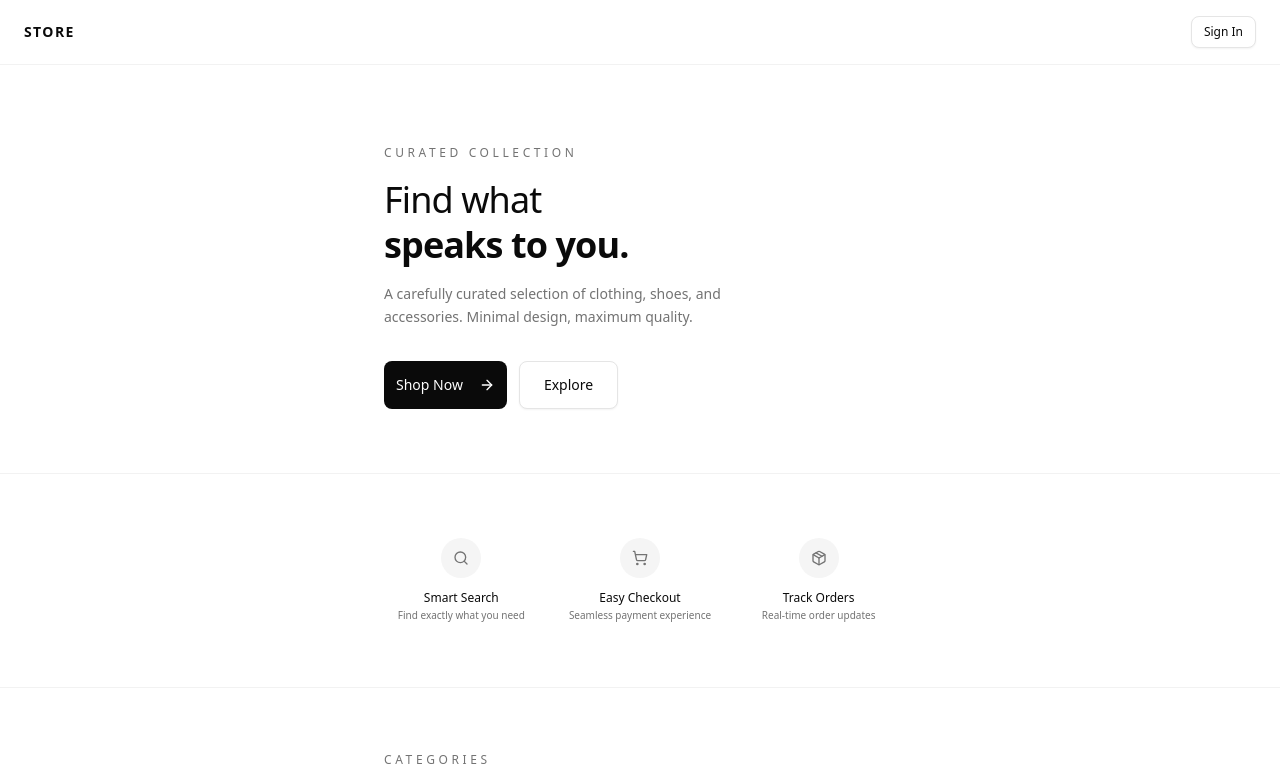
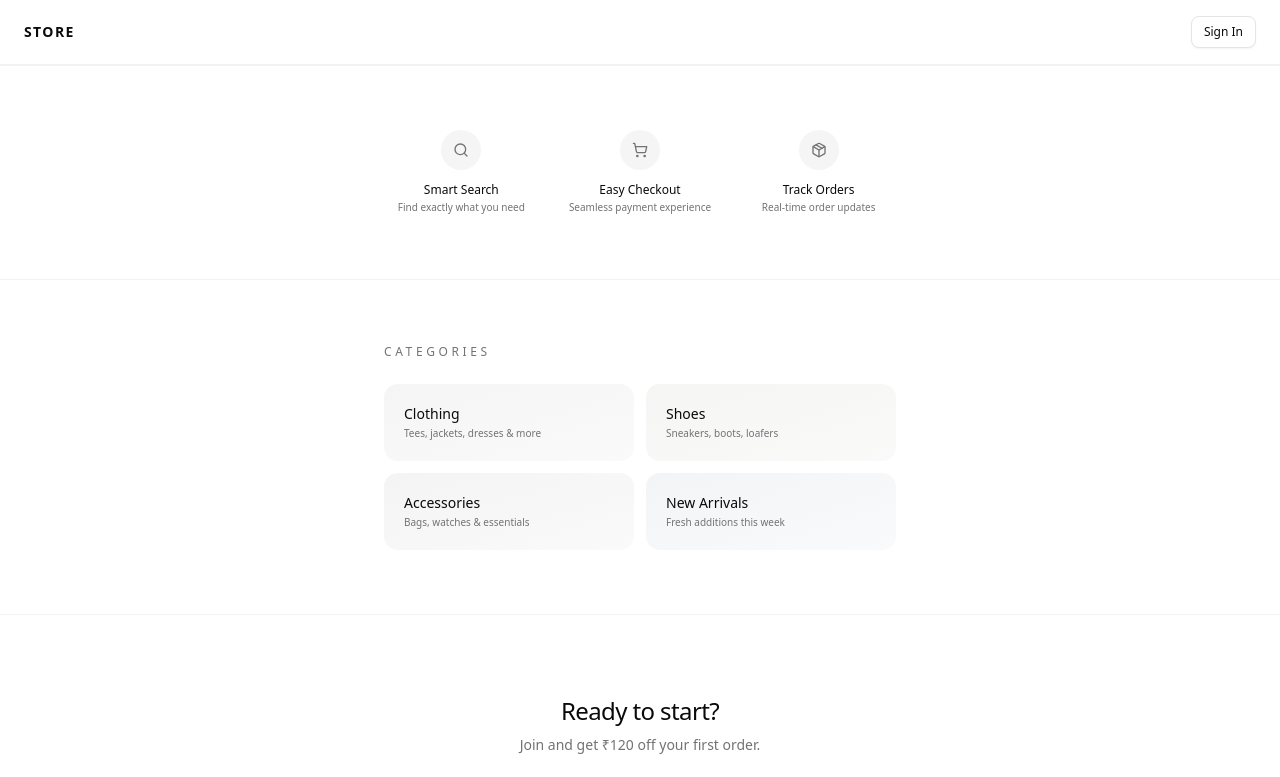
Before and after one commit to asimthandar/magical-toy-store1, a React (Vite) app: page / in a window 1280 px wide. Shown: the top 777 px of the page. Built offline with nearby package versions, Linux system fonts and the light colour scheme; no server answers; what @convex-dev/auth would draw is missing.

Commit message:
Freebuff: Selected node: {name (selector: section.px-6.pt-20.pb-16)

```diff
--- a/src/pages/Landing.tsx
+++ b/src/pages/Landing.tsx
@@ -27,52 +27,6 @@ export default function Landing() {
           Sign In
         </Button>
       </nav>
-
-      {/* Hero */}
-      <section className="px-6 pt-20 pb-16">
-        <div className="max-w-lg mx-auto">
-          <motion.div
-            initial={{ opacity: 0, y: 20 }}
-            animate={{ opacity: 1, y: 0 }}
-            transition={{ duration: 0.6, delay: 0.1 }}
-          >
-            <p className="text-xs font-medium uppercase tracking-[0.3em] text-muted-foreground mb-4">
-              Curated Collection
-            </p>
-            <h1 className="text-4xl font-light tracking-tight leading-tight">
-              Find what
-              <br />
-              <span className="font-semibold">speaks to you.</span>
-            </h1>
-            <p className="mt-4 text-sm leading-relaxed text-muted-foreground max-w-sm">
-              A carefully curated selection of clothing, shoes, and accessories.
-              Minimal design, maximum quality.
-            </p>
-          </motion.div>
-
-          <motion.div
-            initial={{ opacity: 0, y: 20 }}
-            animate={{ opacity: 1, y: 0 }}
-            transition={{ duration: 0.6, delay: 0.3 }}
-            className="mt-8 flex gap-3"
-          >
-            <Button
-              onClick={() => navigate("/auth")}
-              className="bg-foreground text-white h-12 px-6"
-            >
-              Shop Now
-              <ArrowRight className="ml-2 h-4 w-4" />
-            </Button>
-            <Button
-              onClick={() => navigate("/auth")}
-              variant="outline"
-              className="h-12 px-6"
-            >
-              Explore
-            </Button>
-          </motion.div>
-        </div>
-      </section>
 
       {/* Features */}
       <section className="px-6 py-16 border-t border-border/50">
```
